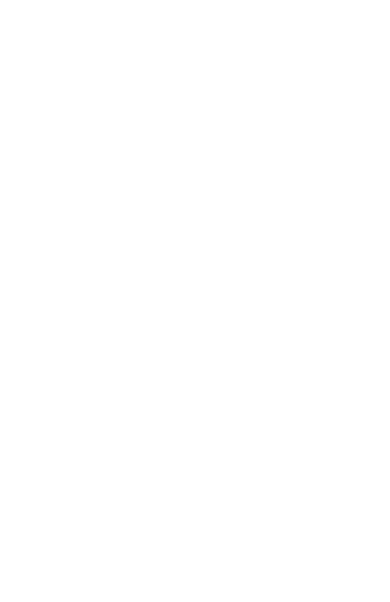
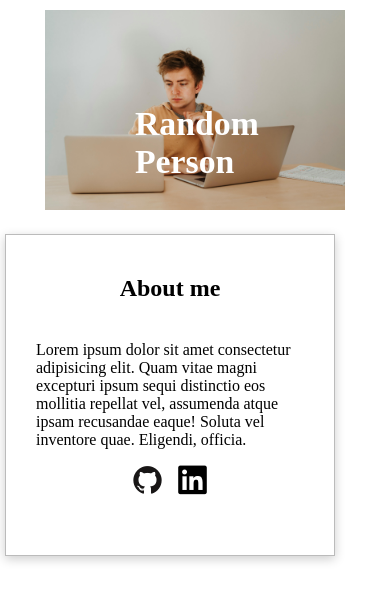
Before and after one commit to joeymuchow/odin-homepage, a plain HTML site: page src/index.html in a window 390 px wide. Drawn offline with nearby package versions, Linux system fonts and the light colour scheme.

Commit message:
Create header, styles for desktop and mobile
I have base styling set for the desktop and mobile views of the header.
There are some small issues I need to still fix, but the base is there.

```diff
--- a/src/index.html
+++ b/src/index.html
@@ -4,8 +4,27 @@
     <meta charset="UTF-8">
     <meta name="viewport" content="width=device-width, initial-scale=1.0">
     <title>Homepage</title>
+    <link rel="stylesheet" type='text/css' href="https://cdn.jsdelivr.net/gh/devicons/devicon@latest/devicon.min.css" />
+    <link rel="stylesheet" href="styles.css">
 </head>
 <body>
-
+    <main>
+        <header>
+            <div class="about-me-hero">
+                <h1>Random Person</h1>
+                <img src="../images/portrait-1.jpg" alt="Man working with two laptops" class="image-one">
+            </div>
+            <div class="about-me-container">
+                <h2>About me</h2>
+                <p>Lorem ipsum dolor sit amet consectetur adipisicing elit. Quam vitae magni excepturi ipsum sequi distinctio eos mollitia repellat vel, assumenda atque ipsam recusandae eaque! Soluta vel inventore quae. Eligendi, officia.</p>
+                <div class="about-me-links">
+                    <i class="devicon-github-original colored"></i>
+                    <i class="devicon-linkedin-plain"></i>
+                </div>
+            </div>
+        </header>
+        <section></section>
+    </main>
+    <footer></footer>
 </body>
 </html>
--- a/src/styles.css
+++ b/src/styles.css
@@ -0,0 +1,77 @@
+body {
+    margin: 0;
+    padding: 0;
+}
+
+main {
+    max-width: 1000px;
+    margin: 0 auto;
+}
+
+header {
+    display: flex;
+}
+
+.about-me-hero {
+    position: relative;
+    z-index: 1;
+}
+
+h1 {
+    position: absolute;
+    bottom: 5%;
+    left: 30%;
+    font-size: 4vh;
+    color: #fff;
+}
+
+.image-one {
+    max-width: 500px;
+    height: auto;
+}
+
+.about-me-container {
+    padding: 20px 30px;
+    margin: 20px;
+    display: grid;
+    grid-template-columns: 1fr;
+    grid-template-rows: 1fr 2fr 1fr;
+    border: 1px solid #bbb;
+    box-shadow: 0 3px 10px rgb(0 0 0 / 0.2);
+    transform: translateX(-25px);
+}
+
+.about-me-links {
+    display: flex;
+    justify-content: right;
+    gap: 15px;
+    font-size: 30px;
+}
+
+@media (max-width: 1000px) {
+
+}
+
+@media (max-width: 500px) {
+    main {
+        margin: 10px;
+    }
+
+    header {
+        display: flex;
+        flex-direction: column;
+        align-items: center;
+    }
+
+    .about-me-container h2 {
+        text-align: center;
+    }
+
+    .image-one {
+        max-width: 300px;
+    }
+
+    .about-me-links {
+        justify-content: center;
+    }
+}
```
Also changed, not shown: images/portrait-1.jpg (added), images/portrait-2.jpg (added).
